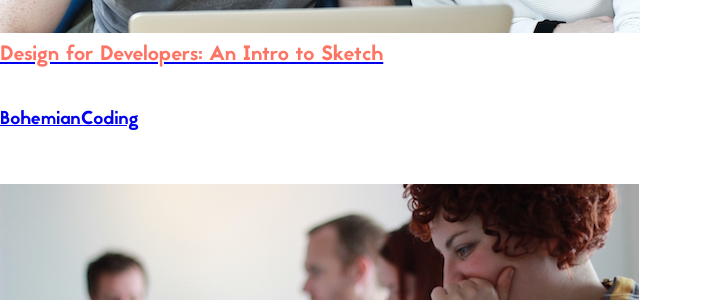
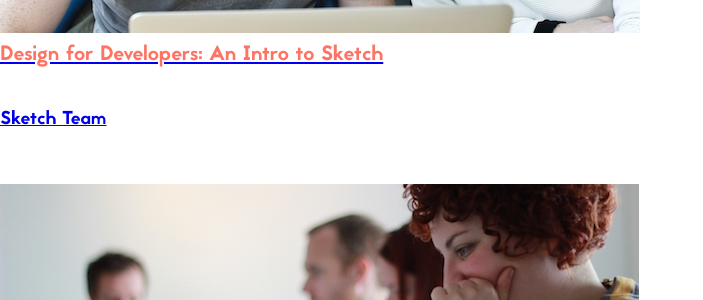
Before and after one commit to Sambillingham/beyond, a Jekyll site: the page built from index.html, in a window 1280 px wide and 900 px high, scrolled down 11087 px. Shown: the part 155-455 px from the top of the window, without its empty margins (0-703 px from the left). Built offline with Jekyll 4.4.1, drawn with Linux system fonts in a browser that asks for light colours; some web fonts are replaced; Markdown is read by kramdown in place of the engine named in the settings.

Commit message:
:art: display name not position as workshop subtitle

```diff
--- a/index.html
+++ b/index.html
@@ -128,7 +128,7 @@
     <img class="session__image session__image--workshop" src="/img/{{sketch.image_alt-home}}">
     <div class="session__info session__info--workshop">
       <h2 class="session__title session__title--workshop">{{sketch.title}}</h2>
-      <h3 class="session__name session__name--workshop">{{sketch.position}}</h3>
+      <h3 class="session__name session__name--workshop">{{sketch.name}}</h3>
     </div>
   </a>
 
```
